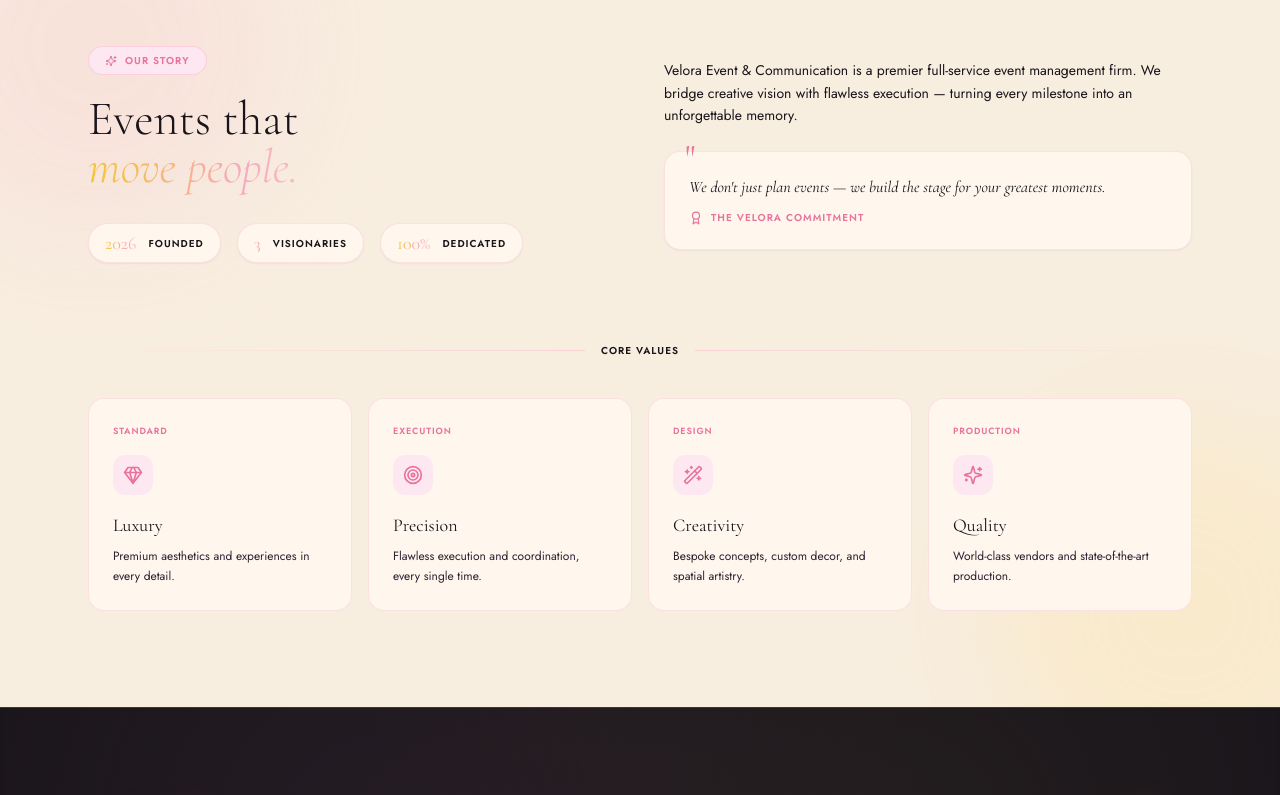
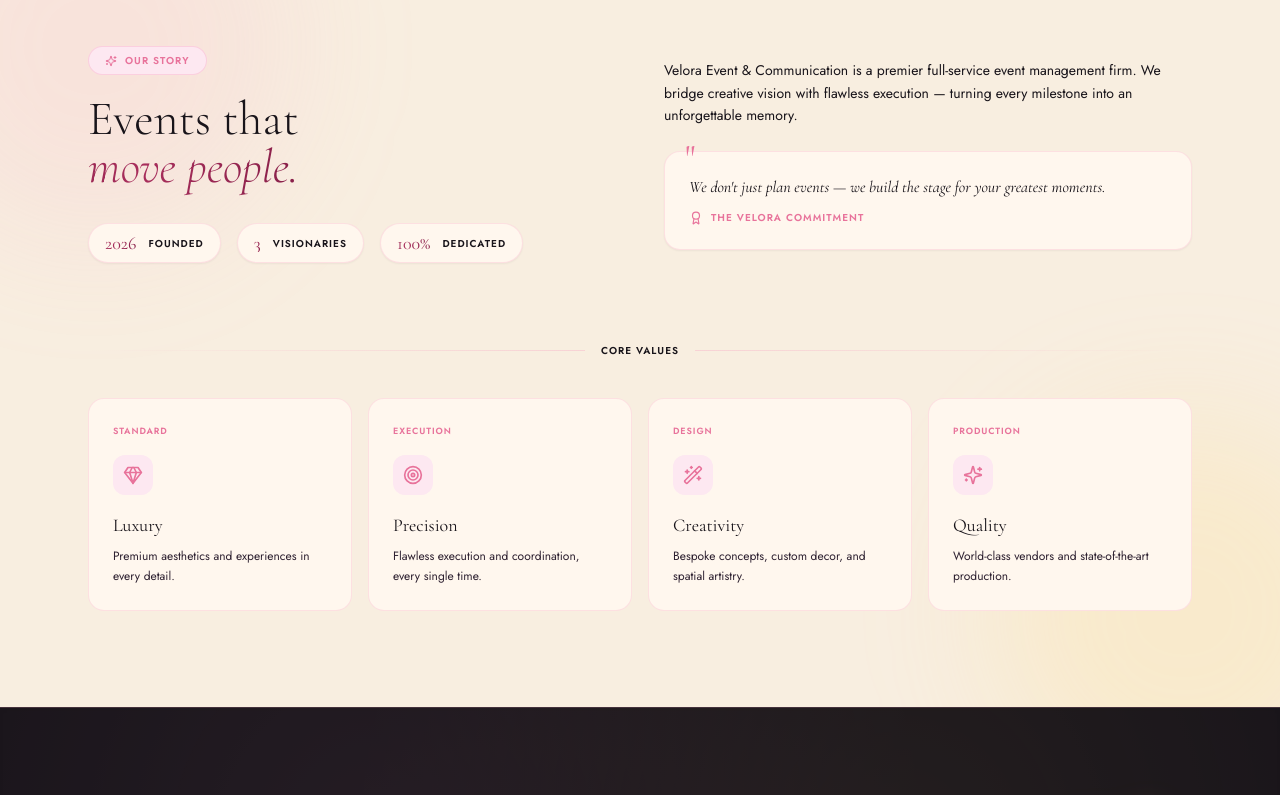
Before and after one commit to Eyoel1/verola, a Next.js app: page / in a window 1280 px wide. Shown: the part 940-1735 px from the top of the page. Built offline with nearby package versions, Linux system fonts and the light colour scheme.

Commit message:
Update highlighted text shimmer gradient to deep luxury burgundy plum for maximum legibility

```diff
--- a/src/app/globals.css
+++ b/src/app/globals.css
@@ -265,7 +265,7 @@ html.dark .glass-card-dark {
 }
 
 .text-shimmer-dark {
-  background: linear-gradient(90deg, var(--pink-deep), var(--yellow-deep), var(--pink), var(--yellow-light), var(--pink-deep));
+  background: linear-gradient(90deg, #7e1b43, #a82e5c, #7e1b43, #98224f);
   background-size: 300% auto;
   -webkit-background-clip: text;
   -webkit-text-fill-color: transparent;
```
